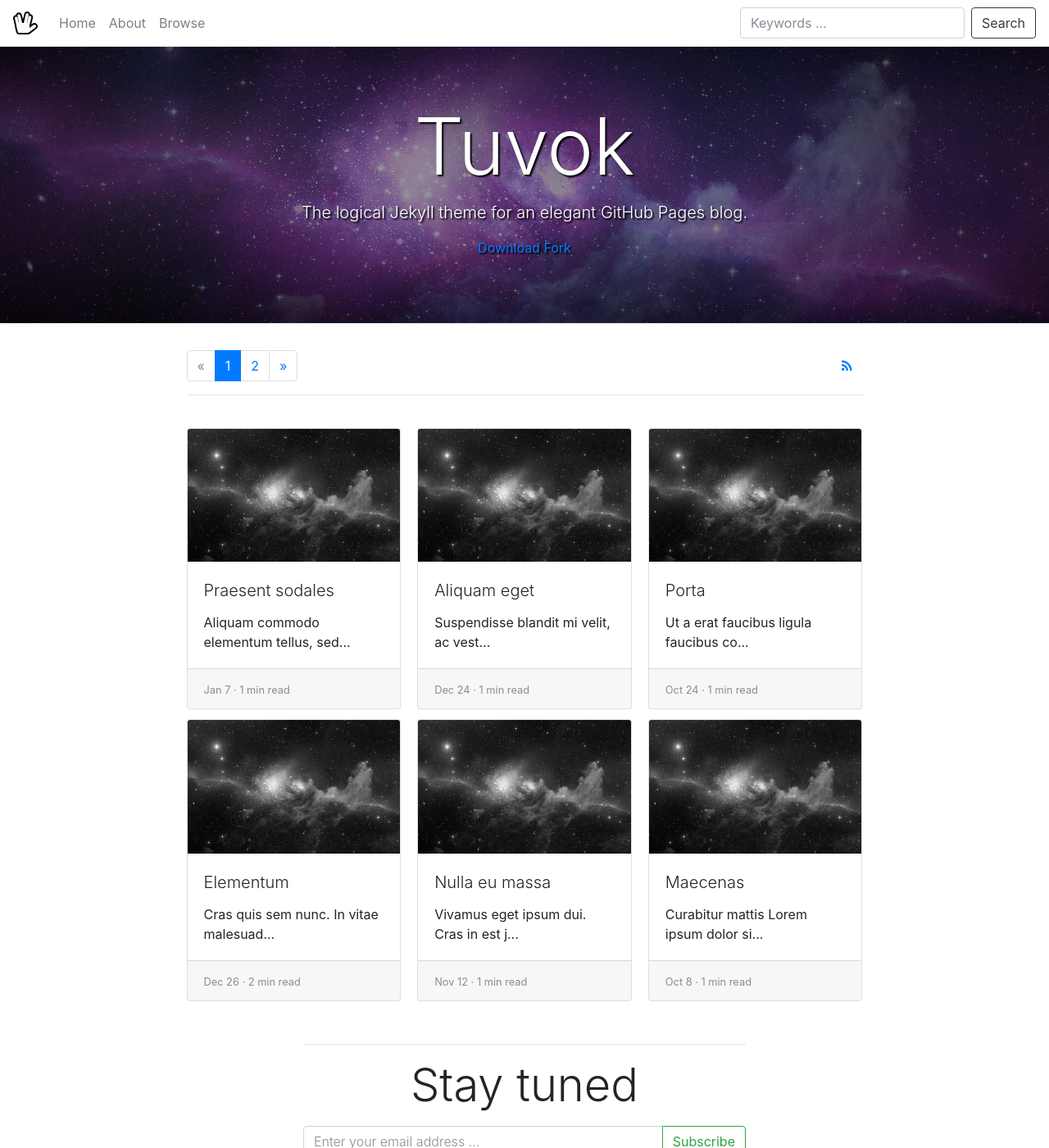
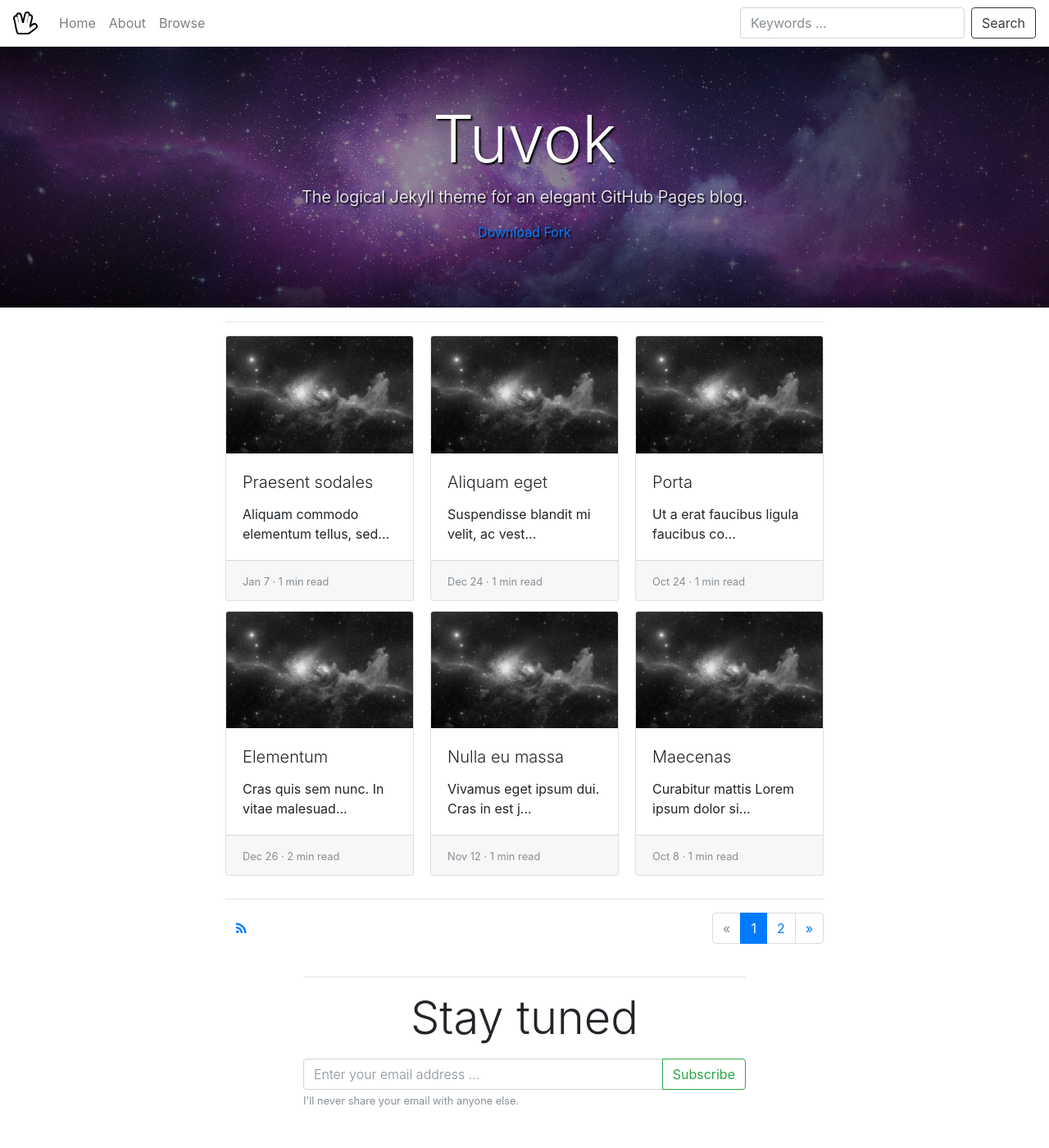
Before and after one commit to danrpts/danrpts.github.io, a Jekyll site: the page built from index.html, in a window 1280 px wide and 1400 px high. Shown: the whole window at 82% size. Built offline with Jekyll 4.4.1, drawn with Linux system fonts in a browser that asks for light colours; nearby versions of some CDN libraries; the list of posts is cut into pages by our own code; comment, search, counter and statistics services are not loaded.

Commit message:
moving elements around and reducing main card columns width and using responsive text

```diff
--- a/_layouts/home.html
+++ b/_layouts/home.html
@@ -6,9 +6,9 @@
 
 <div>
 
-  <div class="jumbotron-image jumbotron jumbotron-fluid border border-top-0 border-left-0 border-right-0">
+  <div class="jumbotron-image jumbotron jumbotron-fluid border border-top-0 border-left-0 border-right-0 mb-0">
     <header class="container">
-      <h1 class="display-1 text-center">{{ site.title }}</h1>
+      <h1 class="display-1 text-center text-responsive">{{ site.title }}</h1>
       <p class="lead text-center">{{ site.description }}</p>
       <p class="text-center">
         <a class="github-button" href="https://github.com/danrpts/tuvok/archive/master.zip" data-icon="octicon-cloud-download" data-size="large" aria-label="Download ntkme/github-buttons on GitHub">Download</a>
@@ -19,25 +19,12 @@
 
   <div class="container">
     <div class="row justify-content-center">
-      <div class="col-lg-9">
-        <div class="d-flex">
-          <span class="mr-auto">
-            {% include paginator.html %}
-          </span>
-          <span class="ml-auto">
-            <a class="btn" href="{{ "/feed.xml" | relative_url }}" role="button">
-              <i class="fa fa-feed" aria-hidden="true"></i>
-            </a>
-          </span>
-        </div>
+      <div class="col-lg-8">
         <hr />
       </div>
     </div>
-  </div>
-
-  <div class="container my-4">
     <div class="row justify-content-center">
-      <div class="col-lg-9">
+      <div class="col-lg-8">
         <div class="card-columns">
           {% assign date_format = site.overrides.date_format | default: "%b %-d" %}
           {% for post in paginator.posts %}
@@ -70,6 +57,24 @@
     </div>
   </div>
 
+  <div class="container">
+    <div class="row justify-content-center">
+      <div class="col-lg-8">
+        <hr />
+        <div class="d-flex">
+          <span class="mr-auto">
+            <a class="btn" href="{{ "/feed.xml" | relative_url }}" role="button">
+              <i class="fa fa-feed" aria-hidden="true"></i>
+            </a>
+          </span>
+          <span class="ml-auto">
+            {% include paginator.html %}
+          </span>
+        </div>
+      </div>
+    </div>
+  </div>
+
   {% include mailchimp_subscribe.html %}
 
 </div>
```
